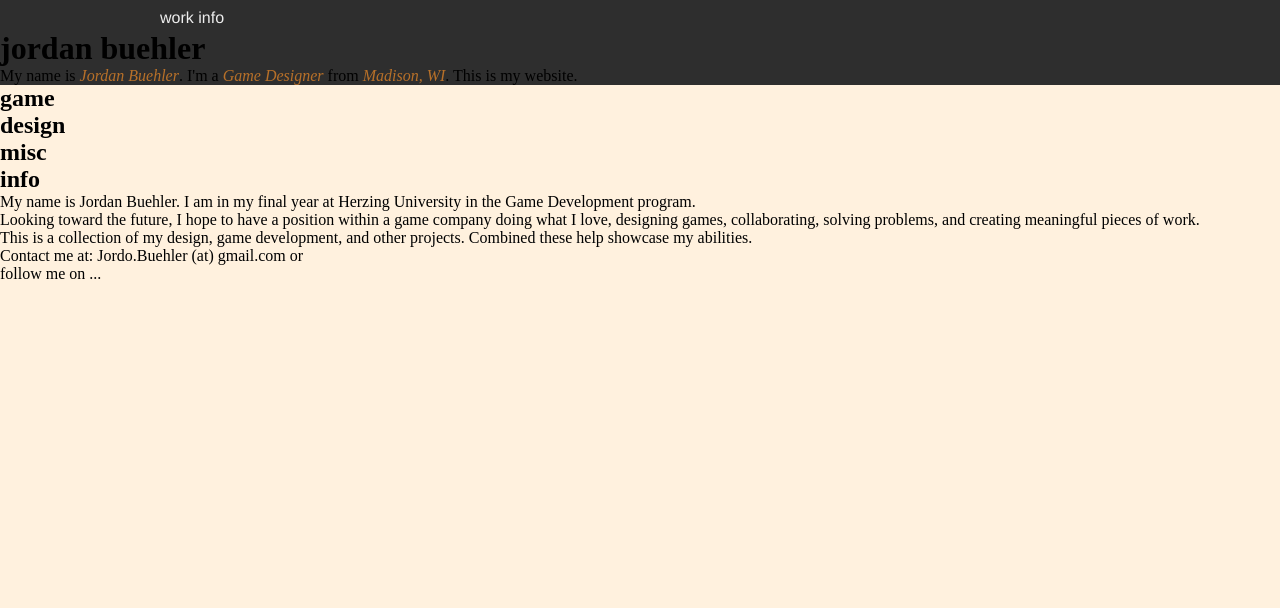
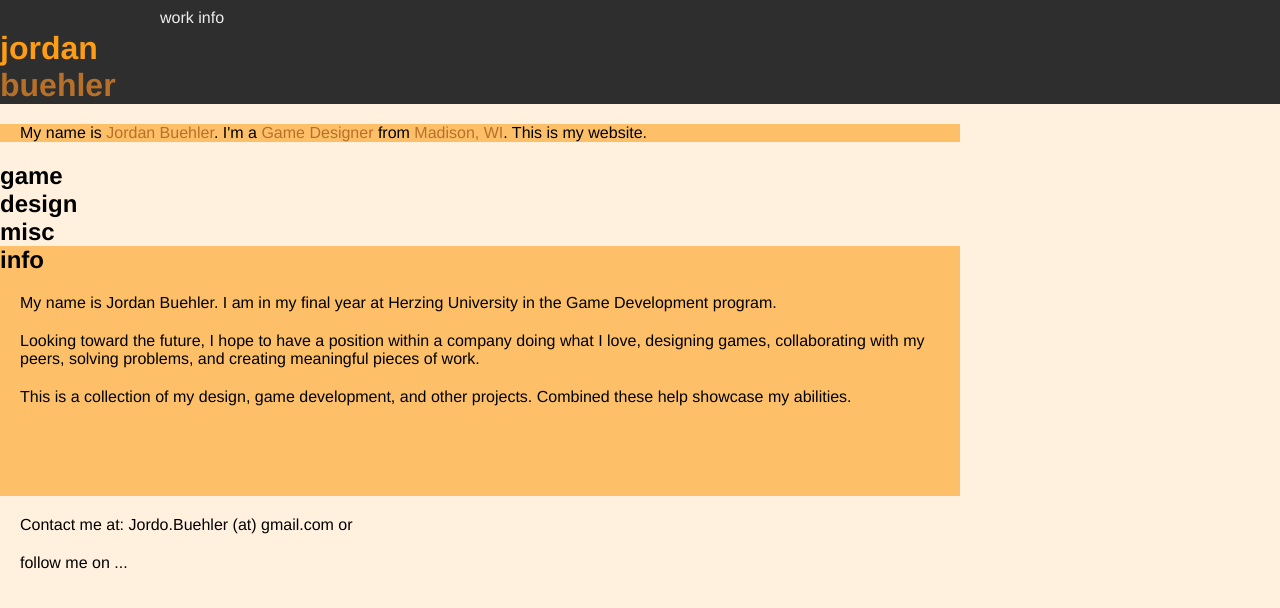
Before and after one commit to jbuehler/jbuehler.github.io, a plain HTML site: page index.html in a window 1280 px wide. Drawn offline with Linux system fonts and the light colour scheme.

Commit message:
Added content
Added more content and worked on some of the basic css.

```diff
--- a/assets/css/style.css
+++ b/assets/css/style.css
@@ -5,26 +5,26 @@ Default CSS
 *{margin: 0; padding: 0;}
 .clear{clear: both;}
 
-a{
+a {
 	color:inherit;
 	text-decoration: none;
 }
 
-em{
+em {
 	color:#B77029;
+	font-style: normal;
 }
 
-body {
-	width: 100%;
-	height: 100%;
-	background:#FFF1DE;
+p {
+	margin: 20px;
 }
 
-header{
+header {
 	position: relative;
 	top: 0px;
 	width: 100%;
 	background: #2E2E2E;
+	font-family: Helvetica, Arial, sans-serif;
 }
 
 header .content {
@@ -36,16 +36,53 @@ header .content {
 }
 	nav {
 		color:#EEEEEE;
-		font-family: Helvetica, Arial, sans-serif;
 		top: 30%;
 		margin-left: auto;
 		margin-right: auto;
 		position: absolute;
 	}
-		/*Needed but not anymore?
-		nav ul{
-			list-style-type: none;
-		}*/
-			nav li{
-				display: inline;
-			}
+
+		nav li {
+			display: inline;
+		}
+
+#logo {
+
+}
+	#logo #fName {
+		color: #FC9D15;
+	}
+
+	#logo #lName {
+		color: #B77029;
+	}
+
+#tagline {
+	background:#FDC069;
+	width:960px;
+}
+
+body {
+	width: 100%;
+	height: 100%;
+	background:#FFF1DE;
+	font-family: Helvetica, Arial, sans-serif;
+}
+
+#info {
+	background: #FDC069;
+	height: 250px;
+	width: 960px;
+}
+
+#info h2 {
+
+}
+
+#info p {
+
+}
+
+footer {
+
+}
--- a/index.html
+++ b/index.html
@@ -3,7 +3,7 @@
 	<head>
 		<meta charset ="utf-8">
 
-		<title>Jordan Buehler</title>
+		<title>Jordan Buehler - Game Designer</title>
 	<!-- Temp commenting out the reset until it is needed later.-->
 		<!--<link rel="stylesheet" type ="text/css" href="assets/css/reset.css">-->
 		<link rel="stylesheet" type ="text/css" href="assets/css/style.css">
@@ -18,10 +18,16 @@
 					</ul>
 				</nav>
 			</div>
-			<h1> jordan buehler </h1>
-			<p> My name is <em>Jordan Buehler</em>. I'm a <em>Game Designer</em> from <em> Madison, WI</em>. This is my website. </p>
+			<div id="logo">
+				<h1 id="fName">jordan</h1>
+				<h1 id="lName">buehler</h1>
+			</div>
 		</header>
 	<!-- Content goes here -->
+
+	<div id="tagline">
+		<p> My name is <em>Jordan Buehler</em>. I'm a <em>Game Designer</em> from <em> Madison, WI</em>. This is my website. </p>
+	</div>
 
 		<h2>game</h2>
 
@@ -29,12 +35,14 @@
 
 		<h2>misc</h2>
 
-		<h2 id="info">info</h2>
-			<p> My name is Jordan Buehler. I am in my final year at Herzing University in the Game Development program. </p>
+		<div id="info">
+			<h2>info</h2>
+				<p> My name is Jordan Buehler. I am in my final year at Herzing University in the Game Development program. </p>
 
-			<p> Looking toward the future, I hope to have a position within a game company doing what I love, designing games, collaborating, solving problems, and creating meaningful pieces of work. </p>
+				<p> Looking toward the future, I hope to have a position within a company doing what I love, designing games, collaborating with my peers, solving problems, and creating meaningful pieces of work. </p>
 
-			<p> This is a collection of my design, game development, and other projects. Combined these help showcase my abilities. </p>
+				<p> This is a collection of my design, game development, and other projects. Combined these help showcase my abilities. </p>
+		</div>
 
 	<!-- Google Analytics -->
         <script>
@@ -50,7 +58,8 @@
 		<footer>
 			<p> Contact me at: Jordo.Buehler (at) gmail.com or </p>
 			<p> follow me on ... </p>
-				<div>
-					<a href=""
+				<div id="social">
+					<!-- Links for Twitter, LinkedIn, and gitHub will go here -->
+				</div>
 		</footer>
 </html>
```
